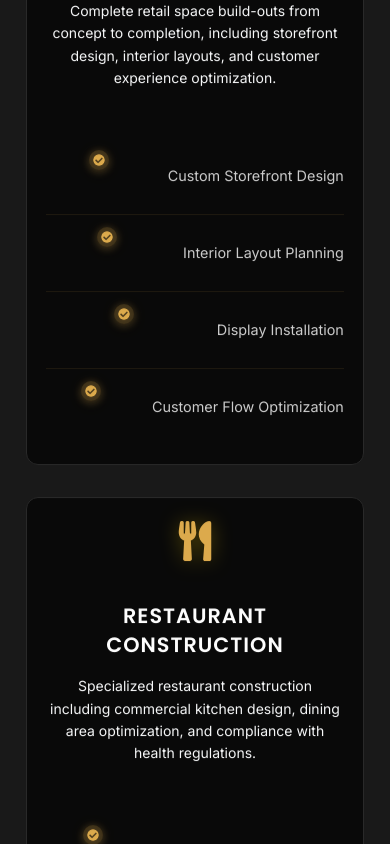
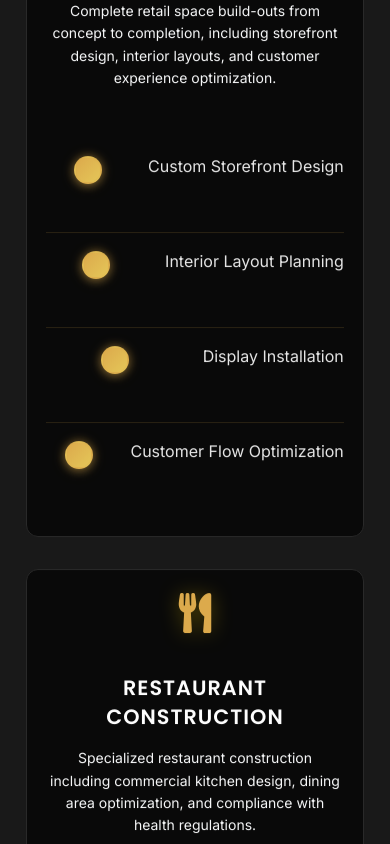
Before and after one commit to NetspireStudios/festbau-construction, a React (Create React App) app: page /commercial in a window 390 px wide. Shown: the part 1420-2264 px from the top of the page. Built offline with nearby package versions, Linux system fonts and the light colour scheme.

Commit message:
Completely redesigned service feature checkmarks - professional gradient circles with hover effects

```diff
--- a/src/pages/PageStyles.css
+++ b/src/pages/PageStyles.css
@@ -794,6 +794,18 @@
     width: 100%;
   }
 
+  .service-features li {
+    padding: 0.8rem 0;
+    font-size: 0.9rem;
+    gap: 1rem;
+  }
+
+  .feature-icon {
+    width: 20px;
+    height: 20px;
+    font-size: 0.8rem;
+  }
+
   .projects-section {
     padding: 4rem 0;
   }
@@ -1025,6 +1037,26 @@
     max-width: 100%;
   }
 
+  .service-features li {
+    padding: 0.7rem 0;
+    font-size: 0.85rem;
+    gap: 0.8rem;
+  }
+
+  .service-features li:hover {
+    padding-left: 0.8rem;
+    padding-right: 0.8rem;
+    margin-left: -0.8rem;
+    margin-right: -0.8rem;
+  }
+
+  .feature-icon {
+    width: 18px;
+    height: 18px;
+    font-size: 0.7rem;
+    margin-top: 1px;
+  }
+
   /* ===== SMALLER MOBILE PROJECTS CAROUSEL ===== */
   .projects-grid {
     gap: 1rem;
@@ -1568,31 +1600,51 @@
 
 .service-features li {
   display: flex;
-  align-items: center;
-  gap: 1rem;
-  padding: 0.75rem 0;
-  color: rgba(255, 255, 255, 0.8);
-  font-size: 0.9rem;
-  border-bottom: 1px solid rgba(221, 171, 77, 0.1);
+  align-items: flex-start;
+  gap: 1.2rem;
+  padding: 1rem 0;
+  color: rgba(255, 255, 255, 0.9);
+  font-size: 1rem;
+  border-bottom: 1px solid rgba(221, 171, 77, 0.15);
+  line-height: 1.5;
+  transition: all 0.3s ease;
 }
 
 .service-features li:last-child {
   border-bottom: none;
 }
 
+.service-features li:hover {
+  color: var(--white);
+  background: rgba(221, 171, 77, 0.05);
+  padding-left: 1rem;
+  padding-right: 1rem;
+  margin-left: -1rem;
+  margin-right: -1rem;
+  border-radius: 8px;
+}
+
 .feature-icon {
   color: var(--gold);
-  font-size: 1rem;
+  font-size: 0.9rem;
   flex-shrink: 0;
-  width: 20px;
-  height: 20px;
+  width: 24px;
+  height: 24px;
   display: flex;
   align-items: center;
   justify-content: center;
-  background: rgba(221, 171, 77, 0.2);
+  background: linear-gradient(135deg, var(--gold), #E6C85A);
   border-radius: 50%;
-  padding: 4px;
+  margin-top: 2px;
+  box-shadow: 0 2px 8px rgba(221, 171, 77, 0.3);
   transition: all 0.3s ease;
+  border: 2px solid rgba(221, 171, 77, 0.2);
+}
+
+.service-features li:hover .feature-icon {
+  transform: scale(1.1);
+  box-shadow: 0 4px 12px rgba(221, 171, 77, 0.5);
+  background: linear-gradient(135deg, #F5D76E, var(--gold));
 }
 
 /* Process Timeline */
```
